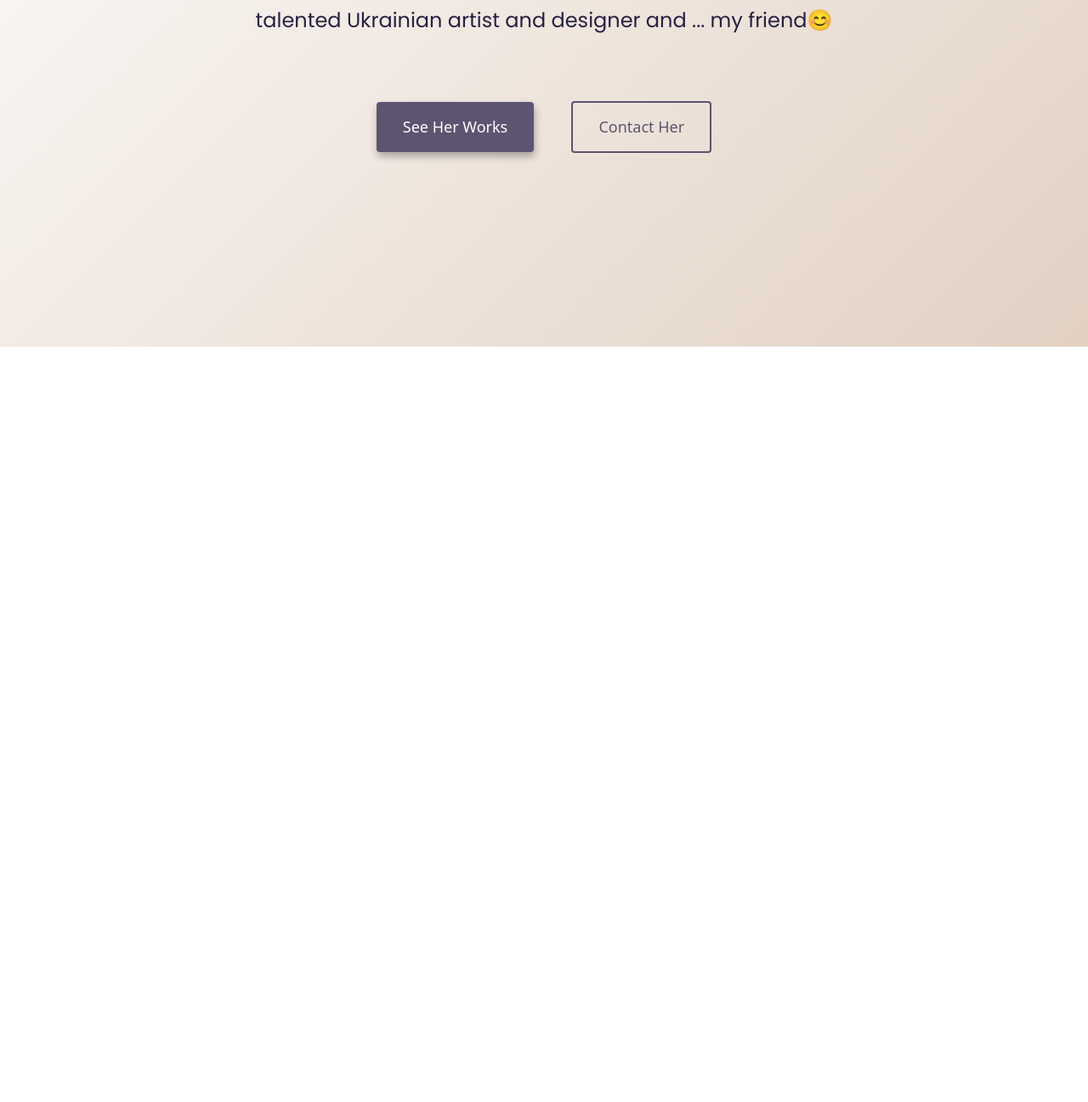
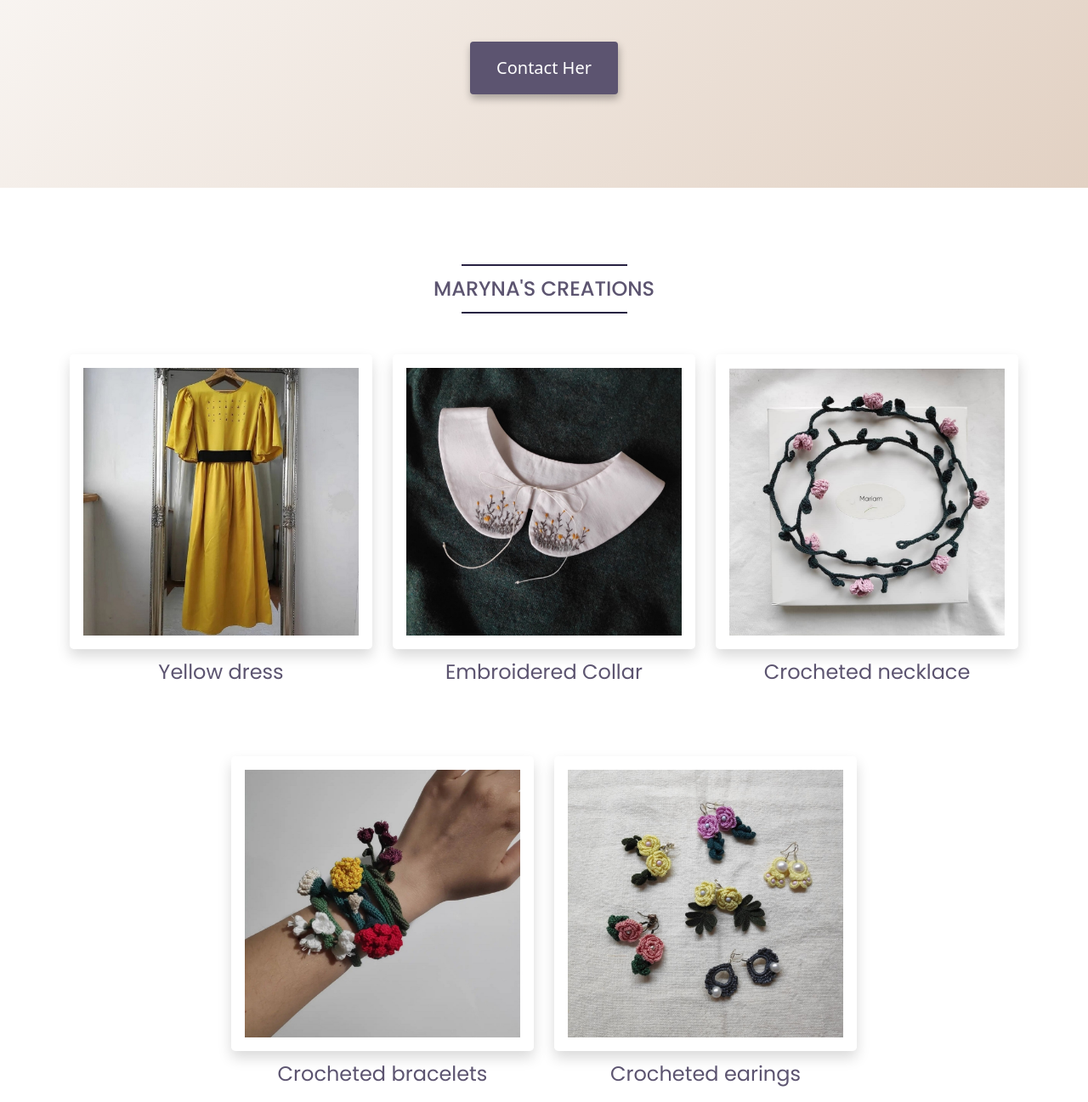
Before and after one commit to OlhaPo/portfolio-project-homework, a plain HTML site: page index.html in a window 1280 px wide. Shown: the part 343-1640 px from the top of the page at 85% size. Before the commit the page ends 800 px from the top, so only its background shows below. Drawn offline with nearby package versions, Linux system fonts and the light colour scheme.

Commit message:
Add pictures to images folder and add homepage content

```diff
--- a/index.html
+++ b/index.html
@@ -33,12 +33,66 @@
       <h2>Hi World! Meet</h2>
       <h1>Maryna Kambur</h1>
       <h3 class="mb-5">
-        talented Ukrainian artist and designer and ... my friend😊
+        a talented Ukrainian artist and designer and ... my friend😊
       </h3>
-      <div class="navigation-links mb-5">
-        <a href="#" class="btn portfolio-link">See her works</a>
-        <a href="#" class="btn contact-link">Contact her</a>
+      <div class="navigation-links">
+        <a href="#" class="btn portfolio-link">Contact her</a>
       </div>
+    </div>
+    <div class="section-heading">
+      <div class="horizontal-divider"></div>
+      <p class="text-center">Maryna's creations</p>
+      <div class="horizontal-divider"></div>
+    </div>
+
+    <div class="container">
+      <div class="row mt-5">
+        <div class="col-sm-4">
+          <img
+            src="/images/yellow-dress.jpg"
+            class="img-fluid p-3 shadow rounded-3 border-2 border-light d-none d-sm-block"
+            alt="Yellow dress"
+          />
+          <h3 class="mb-4 text-center">Yellow dress</h3>
+        </div>
+        <div class="col-sm-4">
+          <img
+            src="/images/embroidered-collar.jpg"
+            class="img-fluid p-3 shadow rounded-3 border-2 border-light d-none d-sm-block"
+            alt="Embroidered Collar"
+          />
+          <h3 class="mb-4 text-center">Embroidered Collar</h3>
+        </div>
+        <div class="col-sm-4">
+          <img
+            src="/images/crocheted-necklace.jpg"
+            class="img-fluid p-3 shadow rounded-3 border-2 border-light d-none d-sm-block"
+            alt="Crocheted necklace"
+          />
+          <h3 class="mb-4 text-center">Crocheted necklace</h3>
+        </div>
+      </div>
+      <div class="row mt-5">
+        <div class="col-sm-4 offset-sm-2">
+          <img
+            src="/images/bracelets.jpg"
+            class="img-fluid p-3 shadow rounded-3 border-2 border-light d-none d-sm-block"
+            alt="Crocheted bracelets"
+          />
+          <h3 class="mb-4 text-center">Crocheted bracelets</h3>
+        </div>
+        <div class="col-sm-4">
+          <img
+            src="/images/set-of-earings-2.jpg"
+            class="img-fluid p-3 shadow rounded-3 border-2 border-light d-none d-sm-block"
+            alt="Crocheted earings"
+          />
+          <h3 class="mb-4 text-center">Crocheted earings</h3>
+        </div>
+      </div>
+    </div>
+    <div class="navigation-links text-center m-5">
+      <a href="#" class="btn portfolio-link">See more her works</a>
     </div>
   </body>
 </html>
--- a/src/styles.css
+++ b/src/styles.css
@@ -34,12 +34,16 @@ h3 {
 
 p {
   font-family: "Poppins", sans-serif;
+  font-size: 24px;
+  line-height: 54px;
+  margin: 0 auto;
+  text-transform: uppercase;
 }
 
 .hero {
   text-align: center;
   background: linear-gradient(135deg, #fdfcfb 0%, #e2d1c3 100%);
-  padding: 160px 20px;
+  padding: 90px 20px 90px;
 }
 
 .navigation-links a {
@@ -48,7 +52,7 @@ p {
   padding: 15px 30px;
   text-decoration: none;
   text-transform: capitalize;
-  font-size: 18px;
+  font-size: 20px;
 }
 
 .portfolio-link {
@@ -61,3 +65,23 @@ p {
   color: var(--primary-color);
   border: 2px solid var(--primary-color);
 }
+
+.section-heading {
+  margin: 90px 20px 10px;
+}
+
+.section-heading p {
+  color: var(--primary-color);
+  font-weight: 500;
+}
+
+.horizontal-divider {
+  border-bottom: 2px solid #272142;
+  width: 195px;
+  margin: 0 auto;
+  height: 0;
+}
+
+.container h3 {
+  color: #5c5470;
+}
```
Also changed, not shown: images/bracelets.jpg (added), images/collar-with-crocheting.jpg (added), images/crocheted-necklace.jpg (added), images/dress-with-embroidered-elements.jpg (added), images/embroidered-collar.jpg (added), images/embroidered-shirt.jpg (added), images/mariam-logo.jpg (added), images/pair-of-earings.jpg (added), images/set-of-earings-2.jpg (added), images/set-of-earings.jpg (added), images/white-dress-2.jpg (added), images/white-dress-3.jpg (added), images/white-dress.jpg (added), images/yellow-dress.jpg (added).
